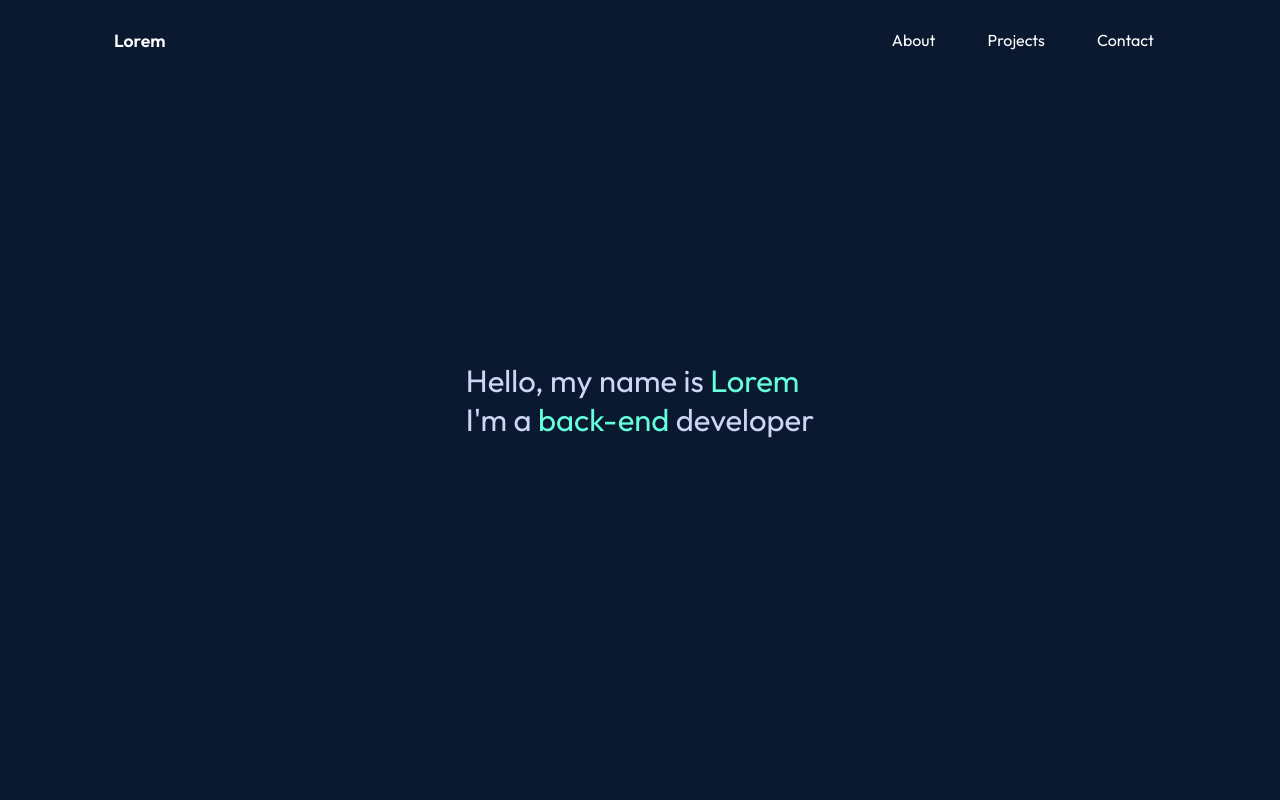
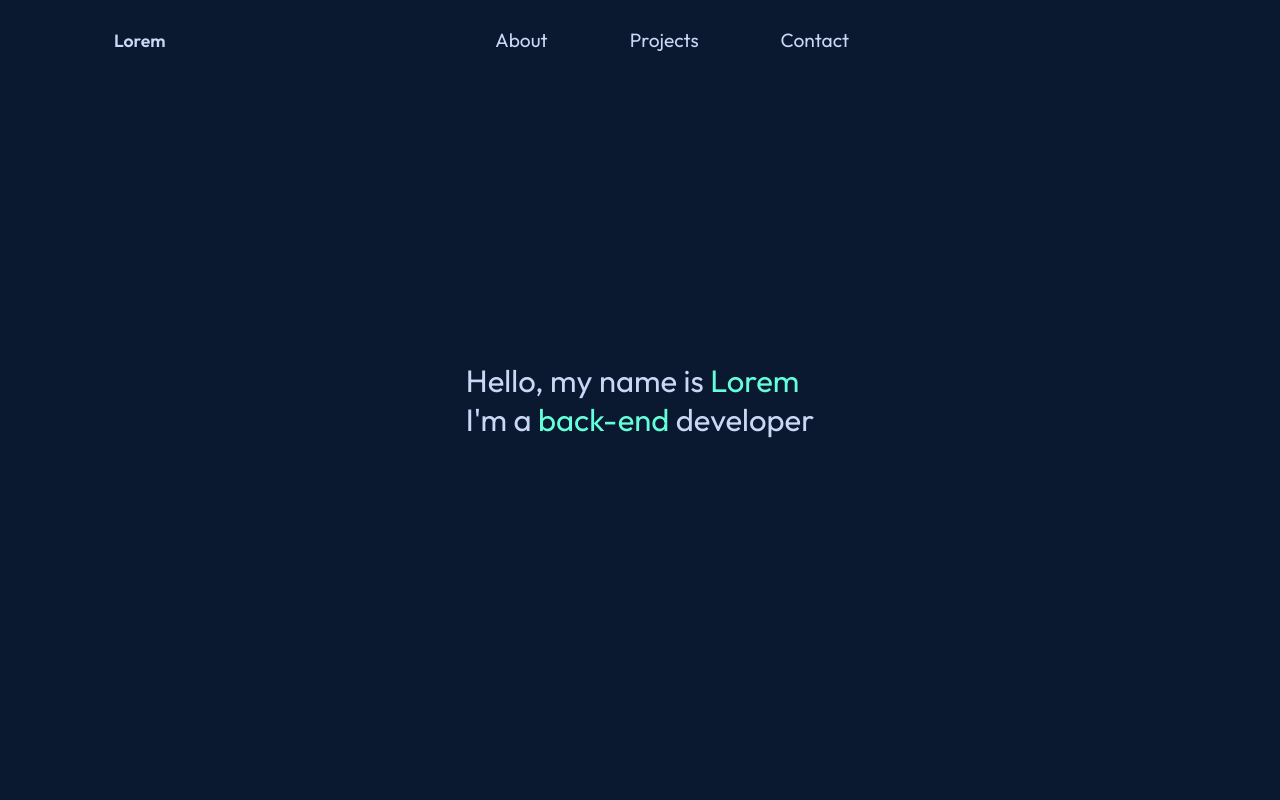
Before and after one commit to CapstoneTeamGreen/website_frontend, a React (Create React App) app: page / in a window 1280 px wide. Shown: the top 800 px of the page. Built offline with nearby package versions, Linux system fonts and the light colour scheme.

Commit message:
Color and size adjustments for navbar implementation

```diff
--- a/src/components/Navbar/NavbarElements.js
+++ b/src/components/Navbar/NavbarElements.js
@@ -3,13 +3,13 @@ import { Link as LinkR } from 'react-router-dom';
 import { Link as LinkS } from 'react-scroll';
 
 export const Nav = styled.nav`
-    background: ${({ scrollNav }) => (scrollNav ? '#000' : 'transparent')};
+    background: ${({ scrollNav }) => (scrollNav ? '#0A192F' : 'transparent')};
     height: 80px;
     margin-top: -80px;
     display: flex;
     justify-content: center;
     align-items: center;
-    font-size: 1rem;
+    font-size: 1.2rem;
     position: sticky;
     top: 0;
     z-index: 10;
@@ -31,7 +31,7 @@ export const NavbarContainer = styled.div`
 `
 
 export const NavLogo = styled(LinkR)`
-    color: #fff;
+    color: #CCD6F6;
     justify-self: flex-start;
     cursor: pointer;
     font-size: 1.1rem;
@@ -61,7 +61,7 @@ export const MobileIcon = styled.div`
         transform: translate(-100%, 60%);
         font-size: 1.8rem;
         cursor: pointer;
-        color: #fff;
+        color: #CCD6F6;
     }
 `
 
@@ -70,8 +70,7 @@ export const NavMenu = styled.ul`
     align-items: center;
     list-style: none;
     text-align: center;
-    // margin-right: -24px;
-    margin-left: -55px;
+    margin-right: 25%;
 
     @media screen and (max-width: 768px) {
         display: none;
@@ -80,11 +79,11 @@ export const NavMenu = styled.ul`
 
 export const NavItem = styled.li`
     height: 80px;
-    margin-right: 20px;
+    margin-right: 50px;
 `
 
 export const NavLinks = styled(LinkS)`
-    color: #fff;
+    color: #CCD6F6;
     display: flex;
     align-items: center;
     text-decoration: none;
@@ -93,6 +92,6 @@ export const NavLinks = styled(LinkS)`
     cursor: pointer;
 
     &.active {
-        border-bottom: 3px solid #de6464;
+        border-bottom: 3px solid #64FFDA;
     }
 `
```
